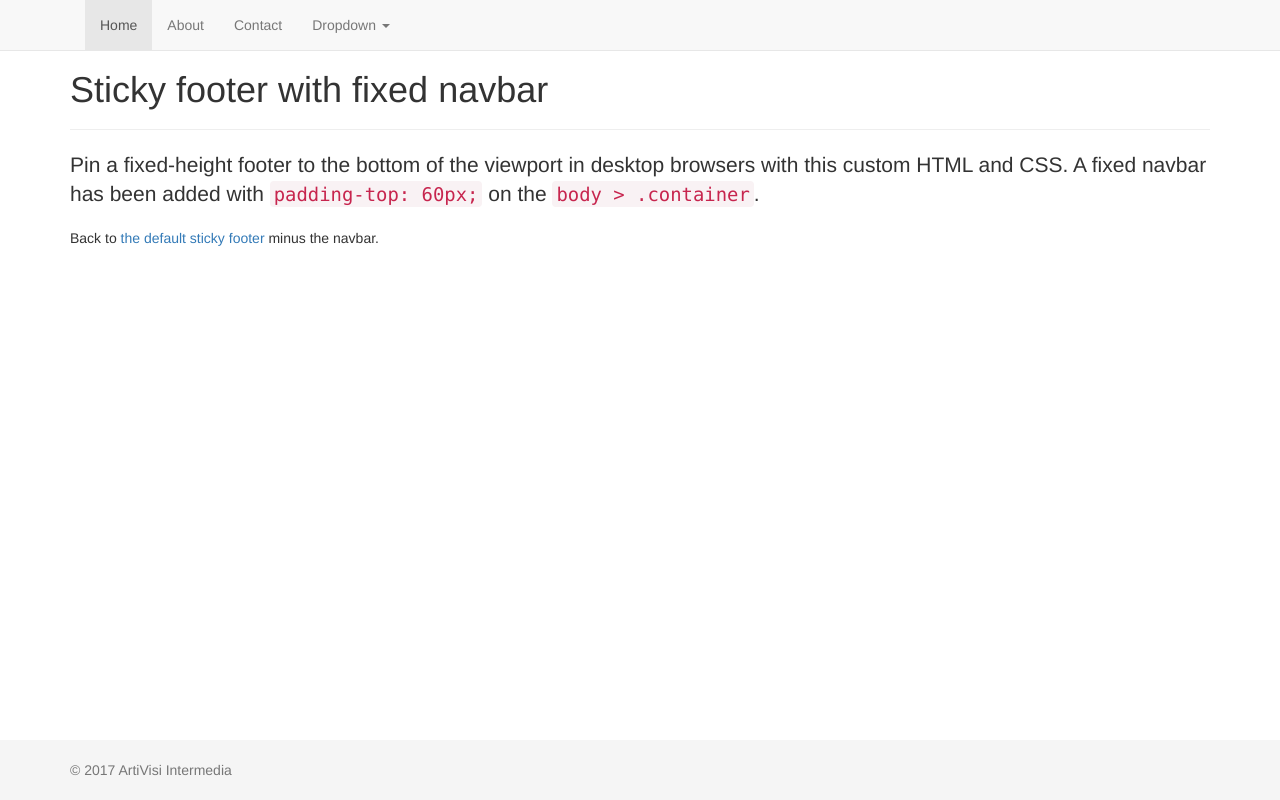
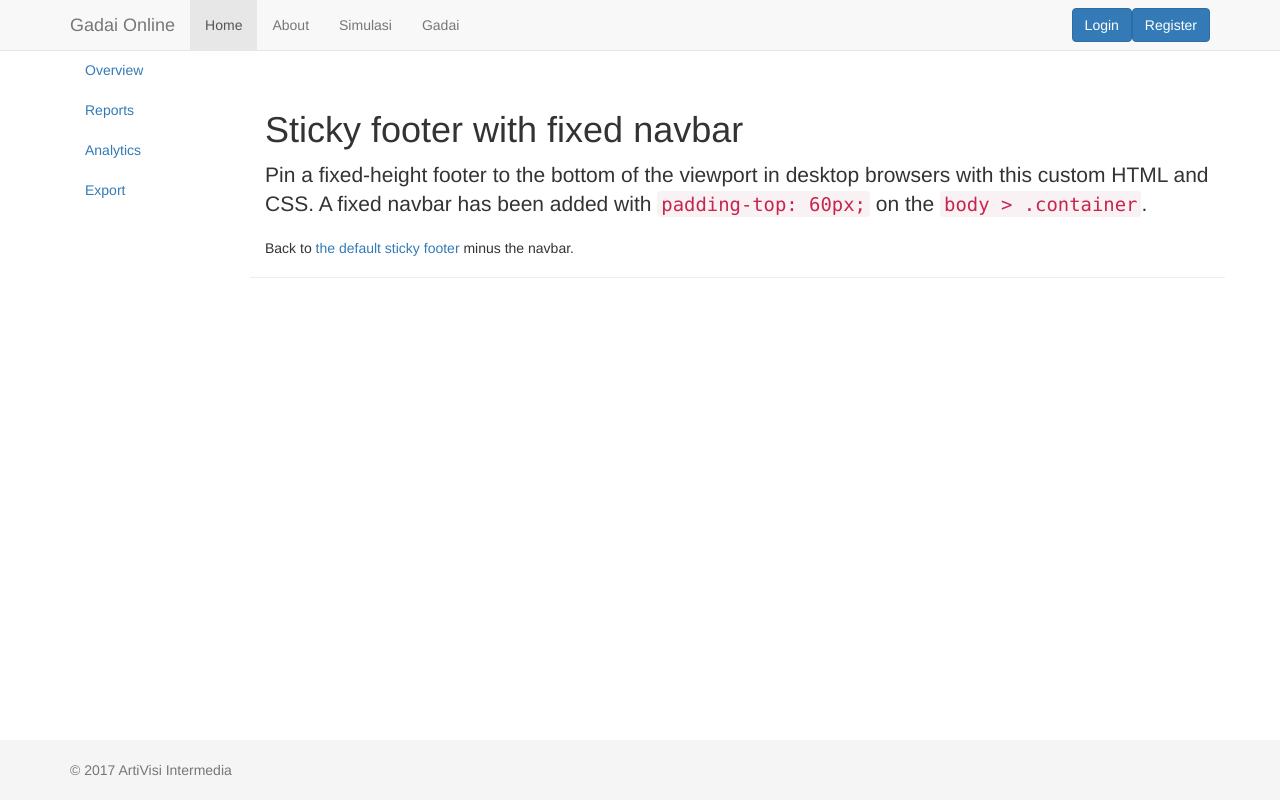
Before and after one commit to artivisi/training-pegadaian-2017-02, an Angular app in the folder gadai-frontend/: page / in a window 1280 px wide. Built offline with nearby package versions, Linux system fonts and the light colour scheme.

Commit message:
menambahkan tombol registrasi, login, dan sidebar

```diff
--- a/gadai-frontend/src/app/app.component.html
+++ b/gadai-frontend/src/app/app.component.html
@@ -2,11 +2,24 @@
 
 <!-- Begin page content -->
 <div class="container">
-	<div class="page-header">
-		<h1>Sticky footer with fixed navbar</h1>
+
+	<div class="row">
+		<div class="col-sm-3 col-md-2 sidebar">
+			<ul class="nav nav-sidebar">
+				<li class="active"><a href="#">Overview <span class="sr-only">(current)</span></a></li>
+				<li><a href="#">Reports</a></li>
+				<li><a href="#">Analytics</a></li>
+				<li><a href="#">Export</a></li>
+			</ul>
+		</div>
+
+		<div class="page-header col-md-10">
+			<h1>Sticky footer with fixed navbar</h1>
+			<p class="lead">Pin a fixed-height footer to the bottom of the viewport in desktop browsers with this custom HTML and CSS. A fixed navbar has been added with <code>padding-top: 60px;</code> on the <code>body &gt; .container</code>.</p>
+			<p>Back to <a href="../sticky-footer">the default sticky footer</a> minus the navbar.</p>
+		</div>
+
 	</div>
-	<p class="lead">Pin a fixed-height footer to the bottom of the viewport in desktop browsers with this custom HTML and CSS. A fixed navbar has been added with <code>padding-top: 60px;</code> on the <code>body &gt; .container</code>.</p>
-	<p>Back to <a href="../sticky-footer">the default sticky footer</a> minus the navbar.</p>
 </div>
 
 <footer-aplikasi></footer-aplikasi>
--- a/gadai-frontend/src/app/app.component.ts
+++ b/gadai-frontend/src/app/app.component.ts
@@ -6,5 +6,5 @@ import { Component } from '@angular/core';
   styleUrls: ['./app.component.css']
 })
 export class AppComponent {
-  namaAplikasi = 'Gadai Online';
+
 }
--- a/gadai-frontend/src/app/shared/navbar/navbar.component.html
+++ b/gadai-frontend/src/app/shared/navbar/navbar.component.html
@@ -14,20 +14,13 @@
 			<ul class="nav navbar-nav">
 				<li class="active"><a href="#">Home</a></li>
 				<li><a href="#about">About</a></li>
-				<li><a href="#contact">Contact</a></li>
-				<li class="dropdown">
-					<a href="#" class="dropdown-toggle" data-toggle="dropdown" role="button" aria-haspopup="true" aria-expanded="false">Dropdown <span class="caret"></span></a>
-					<ul class="dropdown-menu">
-						<li><a href="#">Action</a></li>
-						<li><a href="#">Another action</a></li>
-						<li><a href="#">Something else here</a></li>
-						<li role="separator" class="divider"></li>
-						<li class="dropdown-header">Nav header</li>
-						<li><a href="#">Separated link</a></li>
-						<li><a href="#">One more separated link</a></li>
-					</ul>
-				</li>
+				<li><a href="#about">Simulasi</a></li>
+				<li><a href="#about">Gadai</a></li>
 			</ul>
+			<form class="navbar-form navbar-right">
+		        <button type="submit" class="btn btn-default btn-primary">Login</button>
+				<button type="submit" class="btn btn-default btn-primary">Register</button>
+		      </form>
 		</div><!--/.nav-collapse -->
 	</div>
 </nav>
--- a/gadai-frontend/src/app/shared/navbar/navbar.component.ts
+++ b/gadai-frontend/src/app/shared/navbar/navbar.component.ts
@@ -7,6 +7,8 @@ import { Component, OnInit } from '@angular/core';
 })
 export class NavbarComponent implements OnInit {
 
+  namaAplikasi = 'Gadai Online';
+
   constructor() { }
 
   ngOnInit() {
--- a/gadai-frontend/src/styles.css
+++ b/gadai-frontend/src/styles.css
@@ -38,6 +38,6 @@ code {
   font-size: 80%;
 }
 
-.page-header {
-	padding-top: 10px;
+.row {
+	padding-top: 50px;
 }
```
